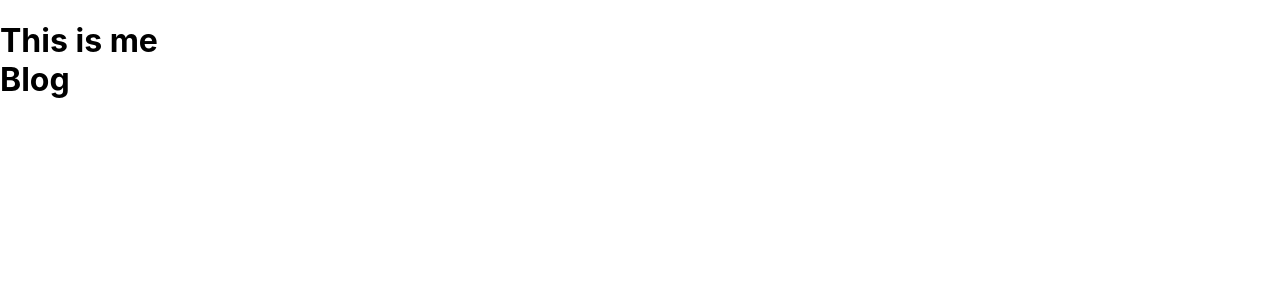
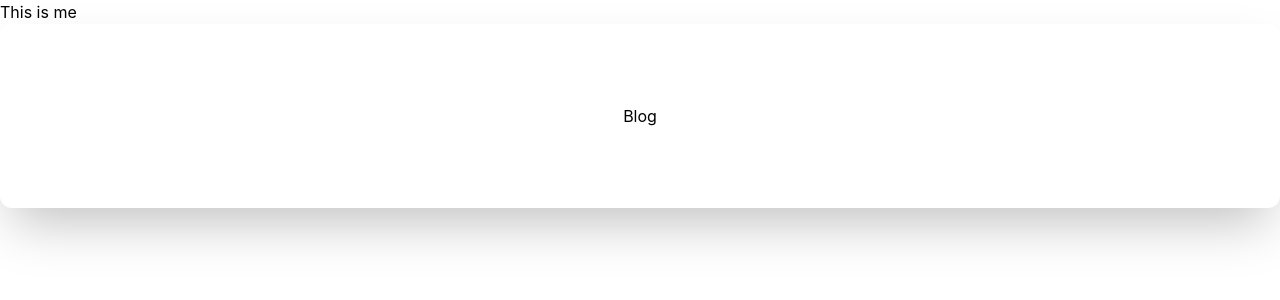
Before and after one commit to brett-teo/myBlogs, a Next.js app: page /about in a window 1280 px wide. Shown: the top 300 px of the page. Built offline with nearby package versions, Linux system fonts and the light colour scheme.

Commit message:
add windicss

```diff
--- a/components/Blog.jsx
+++ b/components/Blog.jsx
@@ -1,8 +1,7 @@
 const Blog = () => {
   return (
-    <div>Blog</div>
+    <div className="p-20 resize-y shadow-2xl rounded-xl bg-gradient-to-l justify-center flex  ">Blog</div>
   )
 }
 
-//  ?? EPERM  EPERM: operation not permitted, rename 'D:\personal\myBlogs\node_modules\@mdx-js\react' -> 'D:\personal\myBlogs\node_modules\.ignored\@mdx-js\react'
 export default Blog
--- a/next.config.js
+++ b/next.config.js
@@ -1,15 +1,21 @@
 /** @type {import('next').NextConfig} */
-// ?? can't load remarkPlugins
 const withMDX = require('@next/mdx')({
   extension: /\.mdx?$/,
   options: {
     remarkPlugins: [],
-    rehypePlugins: [],
+    rehypePlugins: []
     // If you use `MDXProvider`, uncomment the following line.
     // providerImportSource: '@mdx-js/react' ?? don't use this prop
   }
 })
+
+// config from https://windicss.org/integrations/webpack.html#next-js
+const WindiCSSWebpackPlugin = require('windicss-webpack-plugin')
 module.exports = withMDX({
   // Append the default value with md extensions
-  pageExtensions: ['ts', 'tsx', 'js', 'jsx', 'md', 'mdx']
+  pageExtensions: ['ts', 'tsx', 'js', 'jsx', 'md', 'mdx'],
+  webpack(config) {
+    config.plugins.push(new WindiCSSWebpackPlugin())
+    return config
+  }
 })
--- a/package.json
+++ b/package.json
@@ -16,7 +16,8 @@
     "react": "18.1.0",
     "react-dom": "18.1.0",
     "remark-frontmatter": "^4.0.1",
-    "webpack": "^5.72.1"
+    "webpack": "^5.72.1",
+    "windicss-webpack-plugin": "^1.7.2"
   },
   "devDependencies": {
     "@types/node": "17.0.34",
--- a/pages/_app.tsx
+++ b/pages/_app.tsx
@@ -1,13 +1,9 @@
 import '../styles/globals.css'
 import type { AppProps } from 'next/app'
-import { MDXProvider } from '@mdx-js/react'
+import 'windi.css'
 
 function MyApp({ Component, pageProps }: AppProps) {
-  return (
-    <MDXProvider>
-      <Component {...pageProps} />
-    </MDXProvider>
-  )
+  return <Component {...pageProps} />
 }
 
 export default MyApp
--- a/pages/about.mdx
+++ b/pages/about.mdx
@@ -1,4 +1,3 @@
 import Blog from '../components/Blog'
-// ?? mdx not display need a blankline below
 
 # This is me <Blog />
--- /dev/null
+++ b/windi.config.js
@@ -0,0 +1,9 @@
+// config from https://windicss.org/integrations/webpack.html#next-js
+import { defineConfig } from 'windicss/helpers'
+
+export default defineConfig({
+  extract: {
+    include: ['**/*.{jsx,tsx,css}'],
+    exclude: ['node_modules', '.git', '.next']
+  }
+})
```
Also changed, not shown: 1 other file (tests, documents, lock files or other folders).
